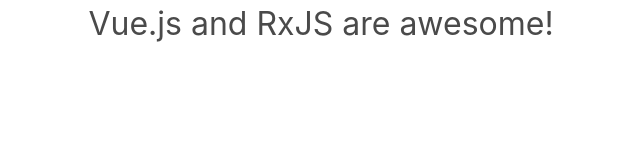
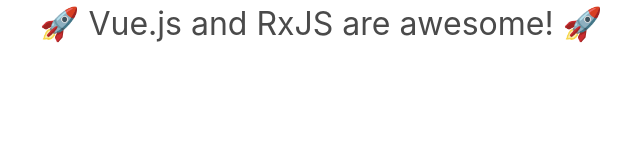
Before and after one commit to MICSTI/prolapi-frontend, a Vue app: page / in a window 1280 px wide. Shown: the top 160 px of the page, without its empty margins (319-959 px from the left). Built offline with nearby package versions, Linux system fonts and the light colour scheme; what vue-rx would draw is missing.

Commit message:
feat: set stage for intro

```diff
--- a/src/App.vue
+++ b/src/App.vue
@@ -1,20 +1,17 @@
 <template>
   <section>
-    <header class="is-size-3 has-text-centered">Vue.js and RxJS are awesome!</header>
+    <header class="is-size-3 has-text-centered">🚀 Vue.js and RxJS are awesome! 🚀</header>
+
+    <div class="is-size-4 has-text-centered has-text-weight-bold">{{interval$}}</div>
   </section>
 </template>
 
 <script>
-export default {
-  data() {
-    return {};
-  },
-  methods: {},
-  subscriptions() {
-    return {};
-  }
-};
+export default {};
 </script>
 
 <style>
+header {
+  margin-bottom: 3rem;
+}
 </style>
```
